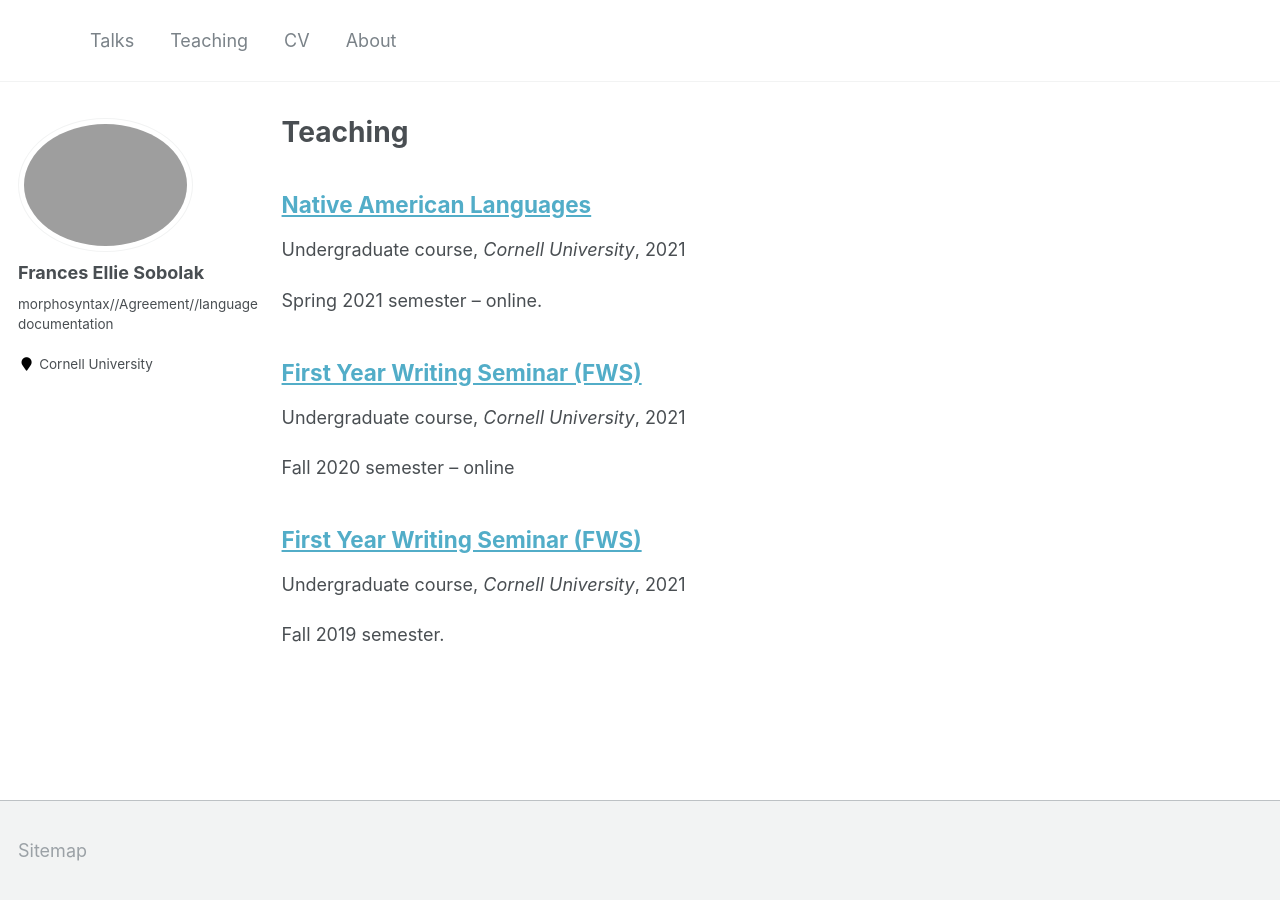
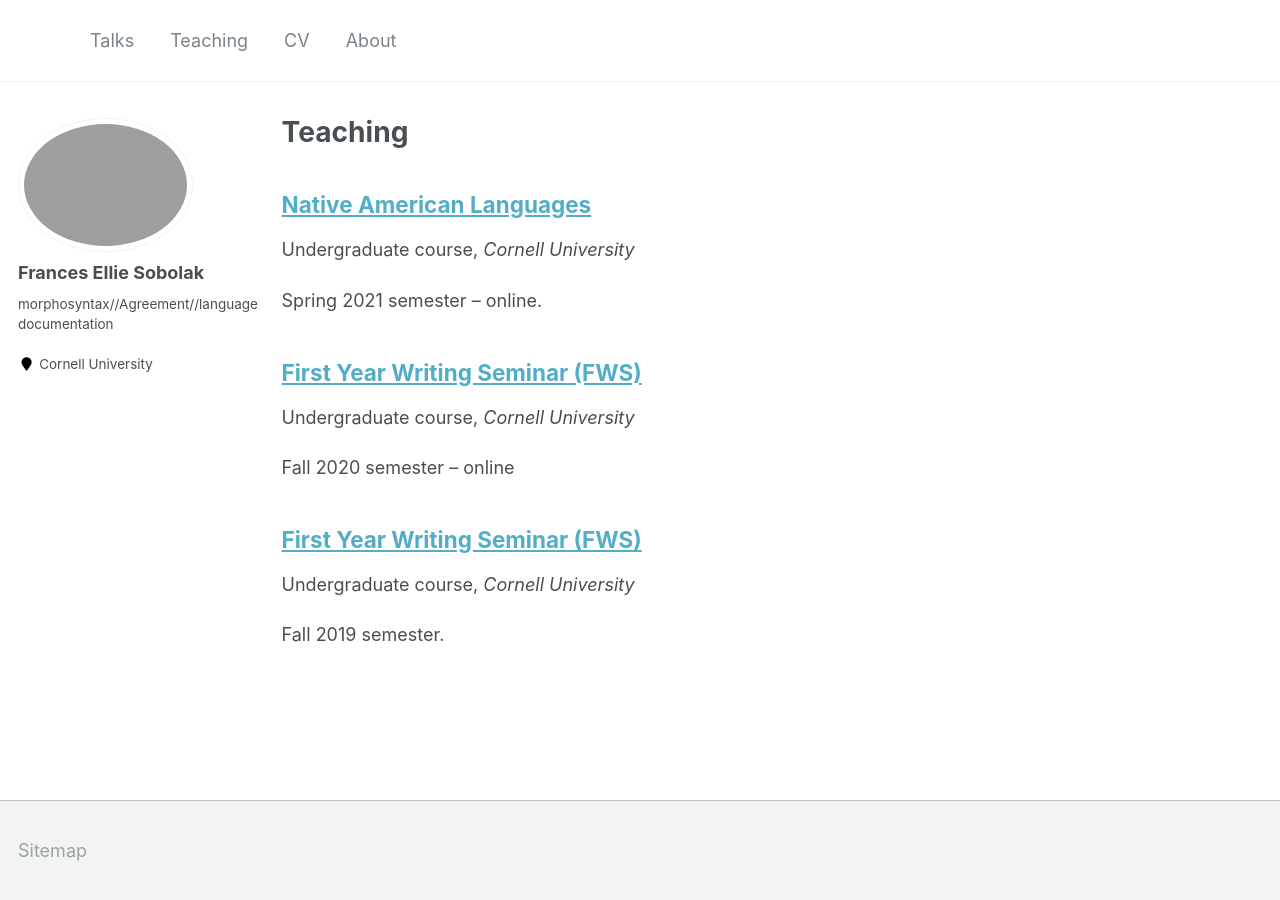
Before and after one commit to fesobolak/fesobolak.github.io, a Jekyll site: the page built from _pages/teaching.html, in a window 1280 px wide. Built offline with Jekyll 4.4.1, drawn with Linux system fonts in a browser that asks for light colours.

Commit message:
Update archive-single.html

```diff
--- a/_includes/archive-single.html
+++ b/_includes/archive-single.html
@@ -39,9 +39,9 @@
     {% endif %}
 
         {% if post.collection == 'teaching' %}
-          <p> {{ post.type }}, <i>{{ post.venue }}</i>, {{ post.date | default: "1900-01-01" | date: "%Y" }} </p>
+          <p> {{ post.type }}, <i>{{ post.venue }}</i> </p>
         {% elsif post.collection == 'research' %}
-          <p>Published in <i>{{ post.venue }}</i>, {{ post.date | default: "1900-01-01" | date: "%Y" }} </p>
+          <p>Published in <i>{{ post.venue }}</i> </p>
         {% elsif post.date %}
          <p class="page__date"><strong><i class="fa fa-fw fa-calendar" aria-hidden="true"></i> {{ site.data.ui-text[site.locale].date_label | default: "Published:" }}</strong> <time datetime="{{ post.date | default: "1900-01-01" | date_to_xmlschema }}">{{ post.date | default: "1900-01-01" | date: "%B %d, %Y" }}</time></p>
         {% endif %}
```
